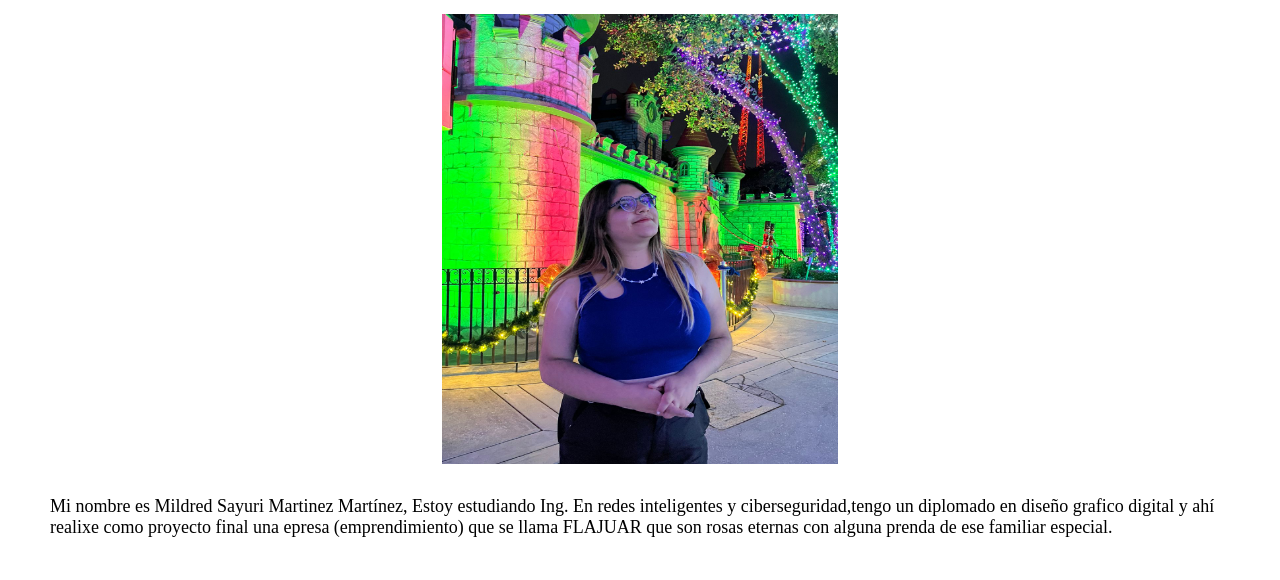
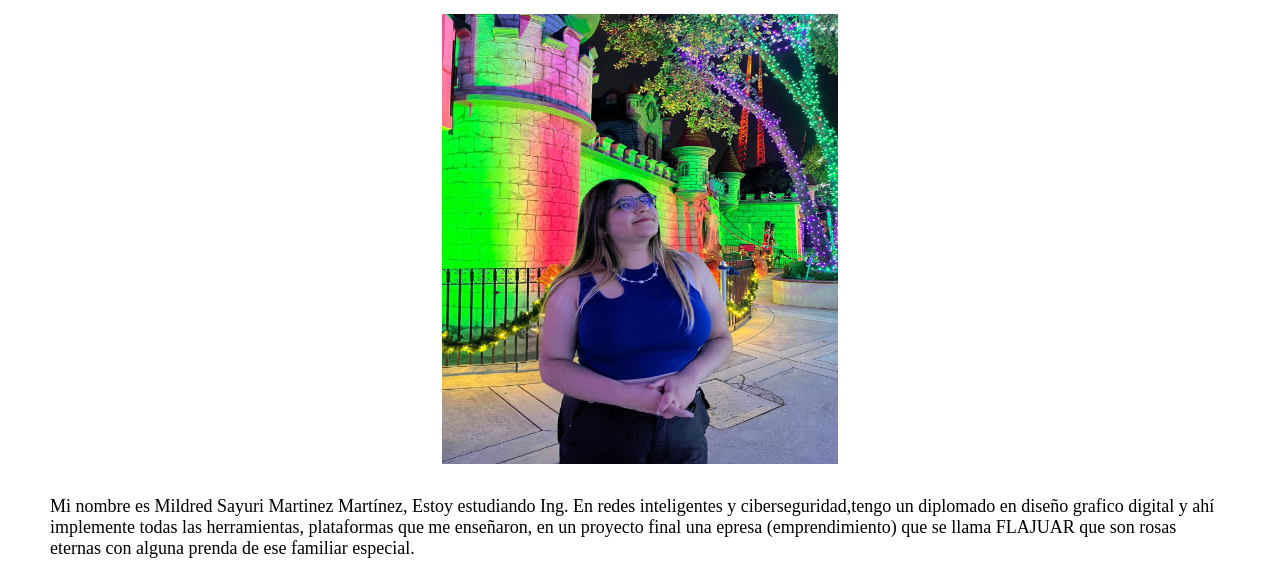
Before and after one commit to Sayuri1235/PORTAFOLIOO, a plain HTML site: page index.html in a window 1280 px wide. Shown: the part 353-933 px from the top of the page. Drawn offline with Linux system fonts and the light colour scheme.

Commit message:
Add files via upload

```diff
--- a/index.html
+++ b/index.html
@@ -59,7 +59,7 @@
 </header>
 <div class="cover-description">
 <p>
-Mi nombre es Mildred Sayuri Martinez Martínez, Estoy estudiando Ing. En redes inteligentes y ciberseguridad,tengo un diplomado en diseño grafico digital y ahí realixe como proyecto final una epresa (emprendimiento) que se llama FLAJUAR que son rosas eternas con alguna prenda de ese familiar especial.</p>
+Mi nombre es Mildred Sayuri Martinez Martínez, Estoy estudiando Ing. En redes inteligentes y ciberseguridad,tengo un diplomado en diseño grafico digital y ahí implemente todas las herramientas, plataformas que me enseñaron, en un proyecto final una epresa (emprendimiento) que se llama FLAJUAR que son rosas eternas con alguna prenda de ese familiar especial.</p>
 <span>
 
 </section>
```
